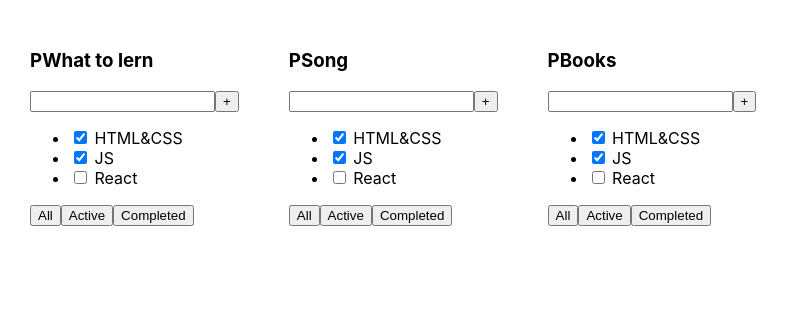
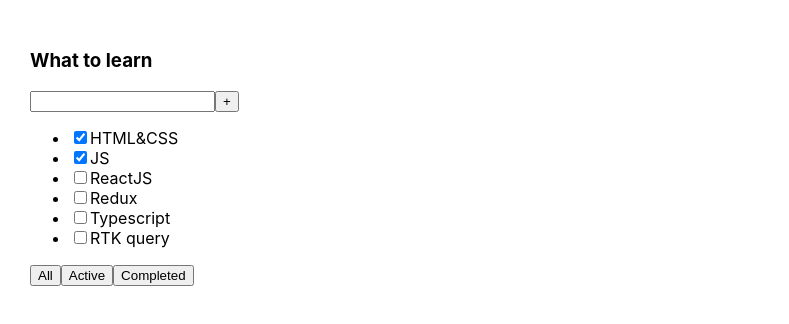
Before and after one commit to ikomaz97/todolist-01, a React (Vite) app: page / in a window 1280 px wide. Shown: the top 324 px of the page, without its empty margins (0-789 px from the left). Built offline with nearby package versions, Linux system fonts and the light colour scheme.

Commit message:
22.07.2026-06

```diff
--- a/src/App.tsx
+++ b/src/App.tsx
@@ -1,16 +1,25 @@
 import './App.css'
-import {TodoList} from "./TodoList.tsx";
+import {TodolistItem} from './TodolistItem'
 
-export const  App = () => {
+export type Task = {
+  id: number
+  title: string
+  isDone: boolean
+}
+
+export const App = () => {
+  const tasks: Task[] = [
+    { id: 1, title: 'HTML&CSS', isDone: true },
+    { id: 2, title: 'JS', isDone: true },
+    { id: 3, title: 'ReactJS', isDone: false },
+    { id: 4, title: 'Redux', isDone: false },
+    { id: 5, title: 'Typescript', isDone: false },
+    { id: 6, title: 'RTK query', isDone: false },
+  ]
+
   return (
       <div className="app">
-
-         <TodoList title ="What to lern"/>
-         <TodoList title ="Song"/>
-         <TodoList title ="Books"/>
-
+        <TodolistItem title="What to learn" tasks={tasks} />
       </div>
   )
 }
-
-export default App
--- a/src/TodoList.tsx
+++ /dev/null
@@ -1,27 +0,0 @@
-export const TodoList = (props:any) => {
-    return (
-        <div>
-            <h3>P{props.title}</h3>
-            <div>
-                <input/>
-                <button>+</button>
-            </div>
-            <ul>
-                <li>
-                    <input type="checkbox" checked={true}/> <span>HTML&CSS</span>
-                </li>
-                <li>
-                    <input type="checkbox" checked={true}/> <span>JS</span>
-                </li>
-                <li>
-                    <input type="checkbox" checked={false}/> <span>React</span>
-                </li>
-            </ul>
-            <div>
-                <button>All</button>
-                <button>Active</button>
-                <button>Completed</button>
-            </div>
-        </div>
-    )
-}
--- a/src/main.tsx
+++ b/src/main.tsx
@@ -1,7 +1,5 @@
 import { createRoot } from 'react-dom/client'
 import './index.css'
-import {App} from "./App.tsx";
-
-
+import { App } from './App'
 
 createRoot(document.getElementById('root')!).render(<App />)
```
